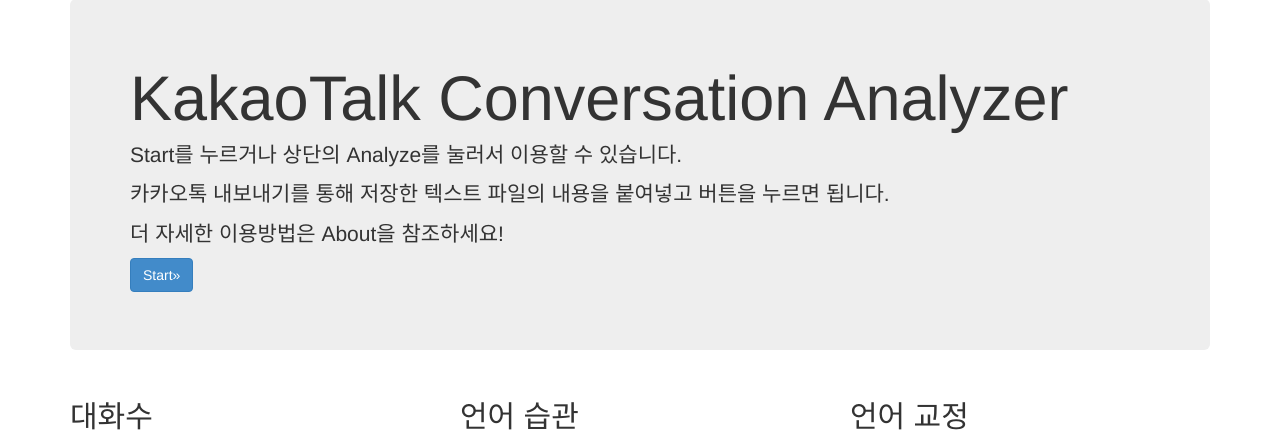
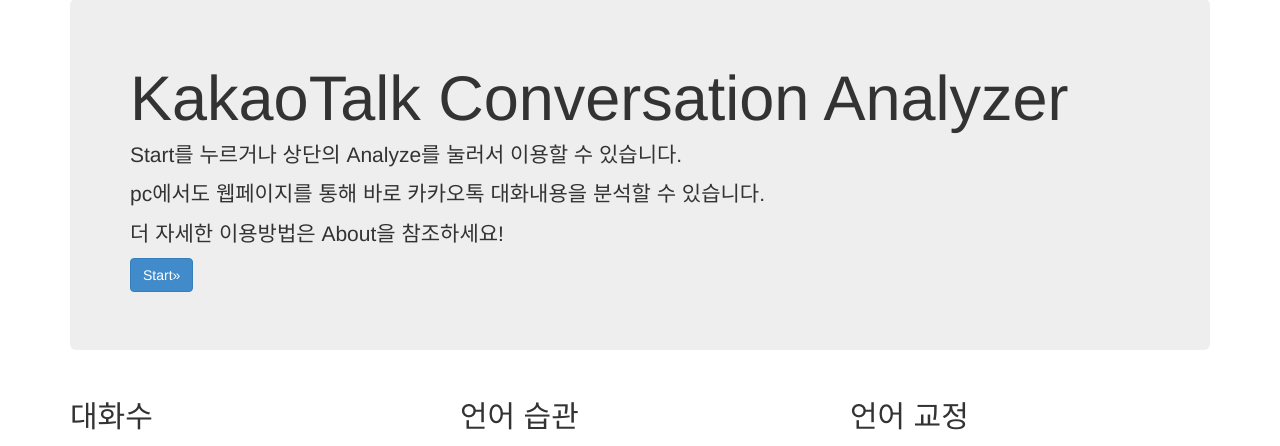
Before and after one commit to cosmoquester/KakaoAnalyzer, a Flask app: page / in a window 1280 px wide. Shown: the part 51-497 px from the top of the page. Run offline with Flask 2, Linux system fonts and the light colour scheme; some libraries are stand-ins or nearby versions.

Commit message:
message mod

```diff
--- a/templates/index.html
+++ b/templates/index.html
@@ -5,7 +5,7 @@
 <div class="jumbotron">
     <h1>KakaoTalk Conversation Analyzer</h1>
     <p>Start를 누르거나 상단의 Analyze를 눌러서 이용할 수 있습니다.</p>
-    <p> 카카오톡 내보내기를 통해 저장한 텍스트 파일의 내용을 붙여넣고 버튼을 누르면 됩니다.</p>
+    <p> pc에서도 웹페이지를 통해 바로 카카오톡 대화내용을 분석할 수 있습니다.</p>
     <p> 더 자세한 이용방법은 About을 참조하세요!</p>
     <p><a href="{{ url_for('Analyze') }}" class="btn btn-primary btn-large">Start&raquo;</a></p>
 </div>
```
